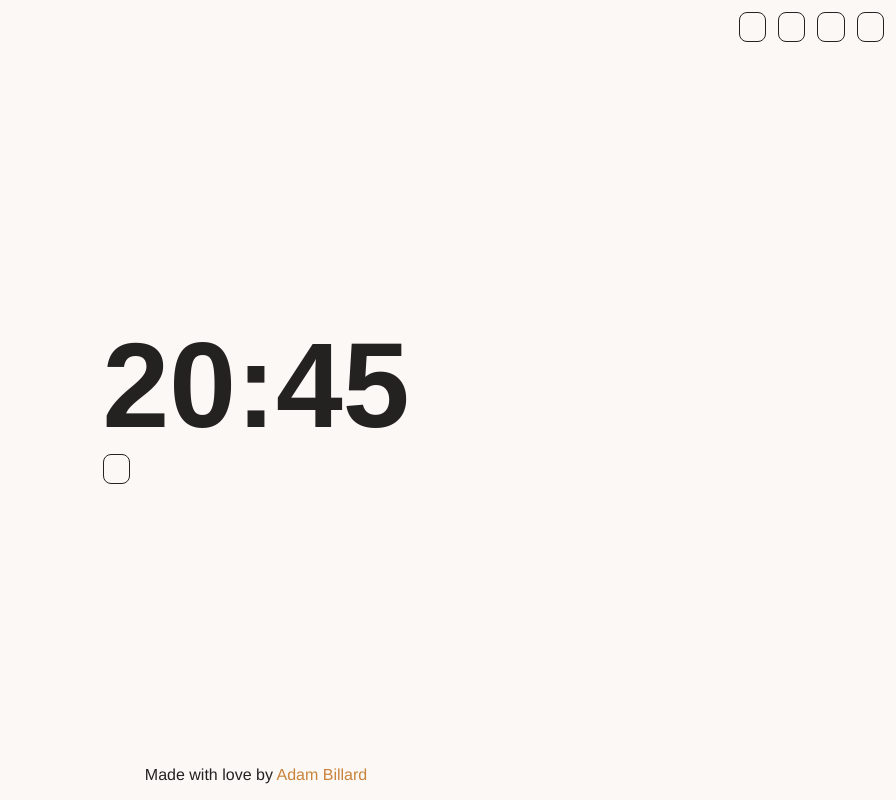
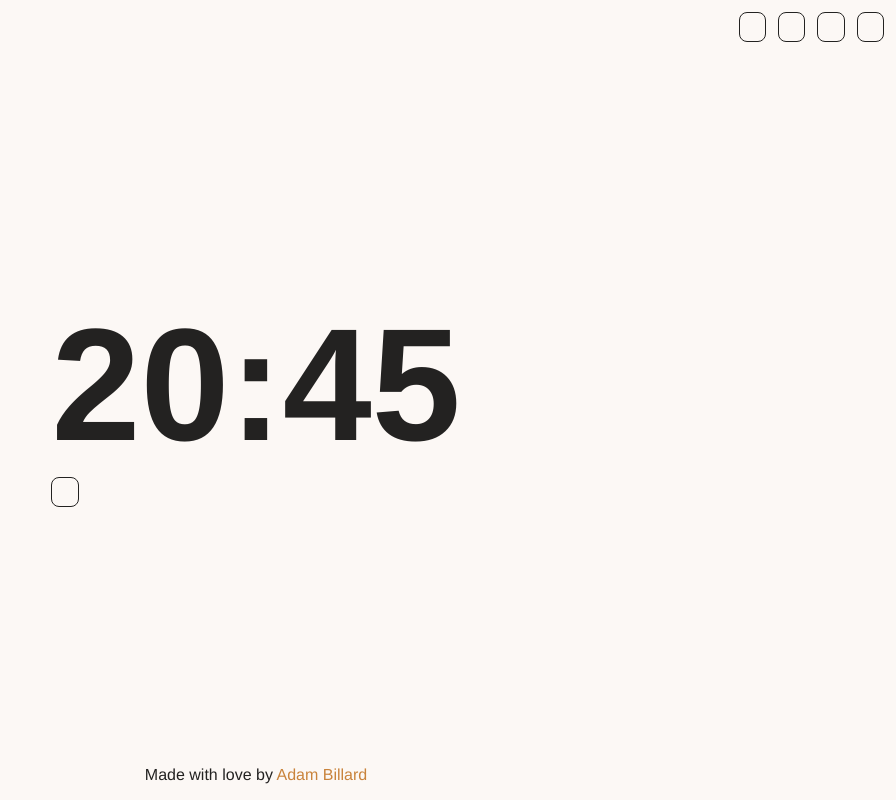
Before and after one commit to TheDogHusky/home-clock, a Nuxt app: page /timer in a window 1280 px wide. Shown: the whole page, without its empty margins (384-1280 px from the left). Built offline with nearby package versions, Linux system fonts and the light colour scheme; a web font is replaced by a local one.

Commit message:
feat: implement customization

```diff
--- a/nuxt.config.ts
+++ b/nuxt.config.ts
@@ -11,7 +11,12 @@ export default defineNuxtConfig({
     modules: ['@vueuse/nuxt', '@pinia/nuxt', 'pinia-plugin-persistedstate/nuxt', '@nuxt/fonts'],
     fonts: {
         families: [
-            { name: 'Source Code Pro', provider: 'google', subsets: ['latin'] },
+            {
+                name: 'Source Code Pro',
+                provider: 'google',
+                subsets: ['latin'],
+                weights: [100, 200, 300, 400, 500,600, 700, 800, 900],
+            },
             {
                 name: 'NerdFontsSymbols Nerd Font',
                 provider: 'local',
--- a/src/app.vue
+++ b/src/app.vue
@@ -2,6 +2,9 @@
 import { useSettingsStore } from "~/stores/settings";
 import { useApplyClockSettings } from "~/composables/applyClockSettings";
 import { useApplyThemeSettings } from "~/composables/applyTheme";
+import { useApplyAppearanceSettings } from "~/composables/applyAppearanceSettings";
+import { useApplyDistractionsSettings } from "~/composables/applyDistractionsSettings";
+import type { SettingsStoreStates } from "~/types";
 
 const alertManagerRef = ref();
 
@@ -9,6 +12,8 @@ const settingsStore = useSettingsStore();
 const { theme, clock, appearance, distractions } = storeToRefs(settingsStore);
 useApplyClockSettings(clock);
 useApplyThemeSettings(theme);
+useApplyAppearanceSettings(appearance);
+useApplyDistractionsSettings(distractions);
 
 useHead({
     titleTemplate: (titleChunk) => {
@@ -38,6 +43,12 @@ useSeoMeta({
     ogTitle: "Home-Clock",
     ogDescription: "Home-Clock is a modern, minimalistic, customizable and focus-driven clock app. It is designed to help you focus on your work, with a clean and simple interface, with minimal distraction.",
 });
+
+onMounted(() => {
+    window.setSetting = (key: keyof SettingsStoreStates, value) => {
+        settingsStore.set(key, value);
+    };
+})
 </script>
 
 <template>
--- a/src/assets/css/main.css
+++ b/src/assets/css/main.css
@@ -120,8 +120,7 @@
 
     --text-color: var(--black);
     --background-color: var(--white);
-    --font: "Source Sans Pro", "Helvetica Neue", Helvetica, Arial, sans-serif;
-    --clock-font: var(--font);
+    --clock-font: ;
     --clock-font-size: 10rem;
     --clock-font-weight: 700;
     --clock-font-style: normal;
@@ -150,7 +149,7 @@ body {
     display: flex;
     min-height: 100dvh;
     width: 100%;
-    font-family: var(--font), sans-serif;
+    font-family: "Source Sans Pro", "Helvetica Neue", Helvetica, Arial, sans-serif;
     color: var(--text-color);
     background-color: var(--background-color);
     margin: 0;
@@ -444,7 +443,7 @@ footer {
     font-weight: var(--clock-font-weight);
     font-style: var(--clock-font-style);
     color: var(--clock-font-color);
-    font-family: var(--clock-font), sans-serif;
+    font-family: var(--clock-font), "Source Sans Pro", "Helvetica Neue", Helvetica, Arial, sans-serif;
 }
 
 /* Settings pane */
--- a/src/components/Header.vue
+++ b/src/components/Header.vue
@@ -25,8 +25,8 @@ const toggleAboutPane = () => {
         <nav class="menu">
             <ul>
                 <Dropdown />
-                <ClientOnly>
-                    <li class="menu-item" v-if="!isMobile">
+                <ClientOnly v-if="!isMobile">
+                    <li class="menu-item">
                         <IconButton icon="nf-fa-expand" @click="enter" />
                     </li>
                 </ClientOnly>
--- /dev/null
+++ b/src/composables/applyAppearanceSettings.ts
@@ -0,0 +1,18 @@
+import type { AppearanceSettings } from "~/types";
+
+export const useApplyAppearanceSettings = (appearance: Ref<AppearanceSettings>) => {
+    const applySettings = () => {
+        console.log("Applying appearance settings:", appearance.value);
+        const el = document.body;
+        if (!el) return;
+
+        if (appearance.value.clockFontColor && appearance.value.clockFontColor.length > 2) el.style.setProperty("--clock-font-color", appearance.value.clockFontColor);
+        else el.style.removeProperty("--clock-font-color");
+
+        if (appearance.value.backgroundColor && appearance.value.backgroundColor.length > 2) el.style.setProperty("--background-color", appearance.value.backgroundColor);
+        else el.style.removeProperty("--background-color");
+    };
+
+    onMounted(applySettings);
+    watch(appearance, applySettings, { deep: true });
+};
--- a/src/composables/applyClockSettings.ts
+++ b/src/composables/applyClockSettings.ts
@@ -8,7 +8,6 @@ export const useApplyClockSettings = (clockSettings: Ref<ClockSettings>) => {
         el.style.setProperty("--clock-font-weight", String(clockSettings.value.fontWeight));
         el.style.setProperty("--clock-font-size", `${clockSettings.value.fontSize}px`);
         el.style.setProperty("--clock-font-style", clockSettings.value.fontStyle);
-        if (clockSettings.value.color) el.style.setProperty("--clock-font-color", clockSettings.value.color);
     };
 
     onMounted(applySettings);
--- /dev/null
+++ b/src/composables/applyDistractionsSettings.ts
@@ -0,0 +1,10 @@
+import type { DistractionsSettings } from "~/types";
+
+export const useApplyDistractionsSettings = (distractions: Ref<DistractionsSettings>) => {
+    const applySettings = () => {
+
+    };
+
+    onMounted(applySettings);
+    watch(distractions, applySettings, { deep: true });
+};
--- a/src/pages/stopwatch.vue
+++ b/src/pages/stopwatch.vue
@@ -1,5 +1,10 @@
 <script setup lang="ts">
 import { formatStopwatchTime } from '~/utils';
+import { useSettingsStore } from "~/stores/settings";
+import { useFullscreen } from '@vueuse/core';
+
+const settingsStore = useSettingsStore();
+const { isFullscreen } = useFullscreen();
 
 const elapsedTime = ref(0);
 let startTime: number | null = null;
@@ -45,8 +50,9 @@ useHead({
 </script>
 
 <template>
+    <Clock v-if="settingsStore.distractions.showClockInStopwatch" />
     <h1 class="stopwatch">{{ formatStopwatchTime(elapsedTime) }}</h1>
-    <div class="stopwatch-controls">
+    <div class="stopwatch-controls" v-if="!isFullscreen || settingsStore.distractions.showStopwatchControlOnFullscreen">
         <button @click="startStopwatch" class="btn btn-icon" v-if="!running">
             <Icon icon="nf-fa-play" />
         </button>
--- a/src/pages/timer.vue
+++ b/src/pages/timer.vue
@@ -4,11 +4,13 @@ import { useFullscreen } from '@vueuse/core';
 import type { Timer } from '~/types';
 import { formatDuration } from "~/utils";
 import { useAlert } from '~/composables/alerts';
+import { useSettingsStore } from "~/stores/settings";
 
 const showAlert = useAlert();
 
 const timersStore = useTimersStore();
 const { isFullscreen } = useFullscreen();
+const settingsStore = useSettingsStore();
 
 // Initialize the values for the new timer modal
 const newTimerActive = ref(false);
@@ -139,7 +141,7 @@ watch(newTimerSecondsDuration, preventNegative(newTimerSecondsDuration));
 </script>
 
 <template>
-    <Clock />
+    <Clock v-if="settingsStore.distractions.showClockInTimers" />
     <ul class="timers">
         <ClientOnly>
             <li v-for="timer in timersStore.timers" :key="timer.id" class="timer">
@@ -147,7 +149,7 @@ watch(newTimerSecondsDuration, preventNegative(newTimerSecondsDuration));
                     <span class="timer-name" v-if="timer.name.length">{{ timer.name }}</span>
                     <span class="timer-time">{{ formatDuration(timersRemaining[timer.id]) }}</span>
                 </div>
-                <div class="timer-controls" v-if="!isFullscreen">
+                <div class="timer-controls" v-if="!isFullscreen || settingsStore.distractions.showTimersControlOnFullscreen">
                     <!-- TODO Add timer controls logic -->
                     <!--<button class="btn btn-icon" @click="">
                         <i class="nf nf-fa-play"></i>
@@ -165,7 +167,7 @@ watch(newTimerSecondsDuration, preventNegative(newTimerSecondsDuration));
             </li>
         </ClientOnly>
     </ul>
-    <div v-if="!isFullscreen">
+    <div v-if="!isFullscreen || settingsStore.distractions.showTimersControlOnFullscreen">
         <button class="btn btn-icon" @click="triggerNewTimer">
             <i class="nf nf-fa-plus"></i>
         </button>
--- a/src/stores/settings.ts
+++ b/src/stores/settings.ts
@@ -6,11 +6,10 @@ export const useSettingsStore = defineStore<"settings", SettingsStoreStates, Set
         theme: 'system',
         clock: {
             format: '24-hour',
-            font: 'Source Code Pro',
-            fontSize: 120,
+            font: 'Source Sans Pro',
+            fontSize: 160,
             fontWeight: 600,
             fontStyle: 'normal',
-            color: '',
             showSeconds: false,
             enableCustomLuxonFormat: false,
             customLuxonFormat: ''
@@ -21,10 +20,10 @@ export const useSettingsStore = defineStore<"settings", SettingsStoreStates, Set
         },
         distractions: {
             showClockInTimers: true,
-            showClockInStopwatch: true,
+            showClockInStopwatch: false,
             showClockInAlarms: true,
             showTimersControlOnFullscreen: false,
-            showStopwatchControlOnFullscreen: false,
+            showStopwatchControlOnFullscreen: true,
             showAlarmsControlOnFullscreen: false,
             showDate: false,
         }
@@ -39,6 +38,19 @@ export const useSettingsStore = defineStore<"settings", SettingsStoreStates, Set
         },
         toggleTheme() {
             this.theme = this.theme === 'dark' ? 'light' : 'dark';
+        },
+        set<K extends keyof SettingsStoreStates>(key: K, value: SettingsStoreStates[K]) {
+            if (key in this) {
+                // if the key refers to an object, we need to update only the specific property
+                if (typeof this[key] === 'object' && this[key] !== null && typeof value === 'object') {
+                    Object.assign(this[key], value);
+                    return;
+                }
+                // otherwise, we can directly set the value
+                (this as any)[key] = value;
+            } else {
+                console.warn(`Key "${key}" does not exist in settings store.`);
+            }
         }
     },
     getters: {
--- a/src/utils/index.ts
+++ b/src/utils/index.ts
@@ -37,7 +37,7 @@ export const getClockFormat = (settings: SettingsStore): ClockFormat => {
     const showSeconds = settings.clock.showSeconds; // Whether to show seconds in the clock
 
     // Determine the ClockFormat based on the settings
-    if (settings.clock.customLuxonFormat) {
+    if (settings.clock.customLuxonFormat && settings.clock.enableCustomLuxonFormat) {
         return settings.clock.customLuxonFormat as ClockFormat;
     }
 
```
Also changed, not shown: src/types/index.ts (+11 -5 lines).
